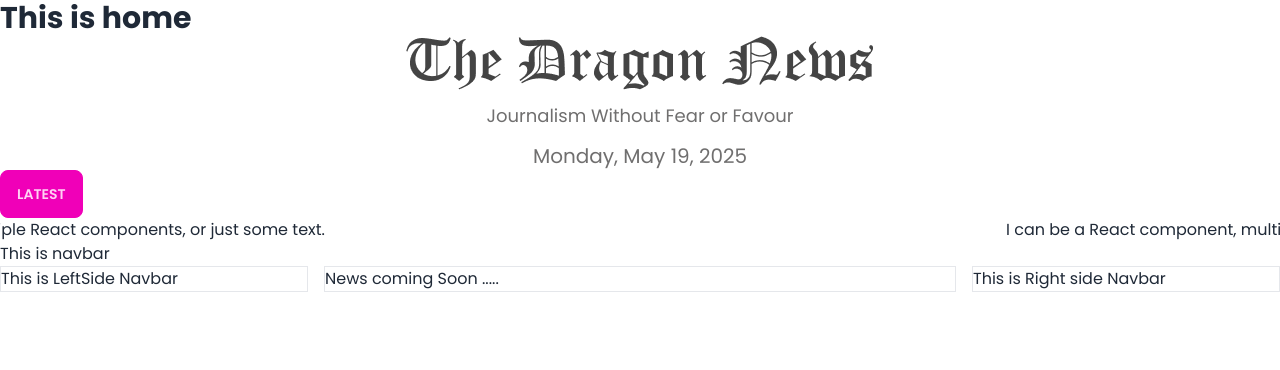
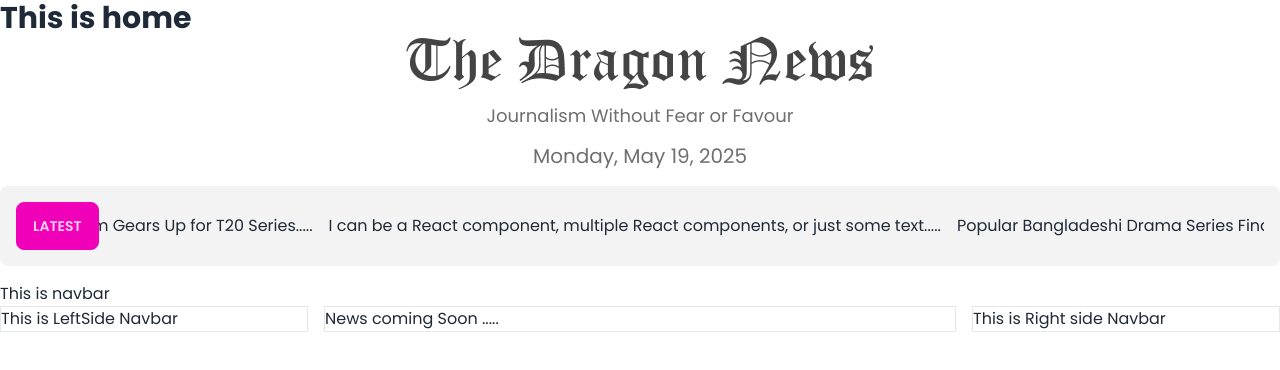
Before and after one commit to MdBelayet3/barta-Wave, a React (Vite) app: page / in a window 1280 px wide. Shown: the top 370 px of the page. Built offline with nearby package versions, Linux system fonts and the light colour scheme.

Commit message:
Update NewsLatest.jsx

```diff
--- a/src/pages/Home/NewsLatest.jsx
+++ b/src/pages/Home/NewsLatest.jsx
@@ -1,13 +1,21 @@
 import React from 'react';
 import Marquee from "react-fast-marquee";
+import { Link } from 'react-router';
 
 const NewsLatest = () => {
     return (
         <div>
-            <div>
+            <div className='flex my-4 bg-[#F3F3F3] p-4 rounded-lg'>
                 <button className="btn btn-secondary">Latest</button>
-                <Marquee>
-                    I can be a React component, multiple React components, or just some text.
+                <Marquee pauseOnHover={true}>
+                    <Link className='mr-4' to={""}>Bangladesh Women's Cricket Team Gears Up for T20 Series.....
+                    </Link>
+                    <Link className='mr-4' to={""}>I can be a React component, multiple React components, or just some text.....
+                    </Link>
+                    <Link className='mr-4' to={""}>Popular Bangladeshi Drama Series Finale Airs Tonight, Fans Eager for Conclusion...
+                    </Link>
+                    <Link className='mr-4' to={""}>I can be a React component, multiple React components, or just some text....
+                    </Link>
                 </Marquee>
             </div>
         </div>
```
